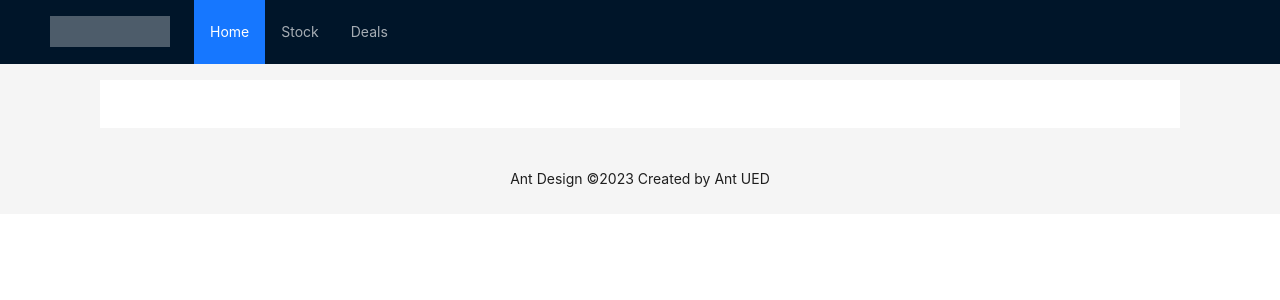
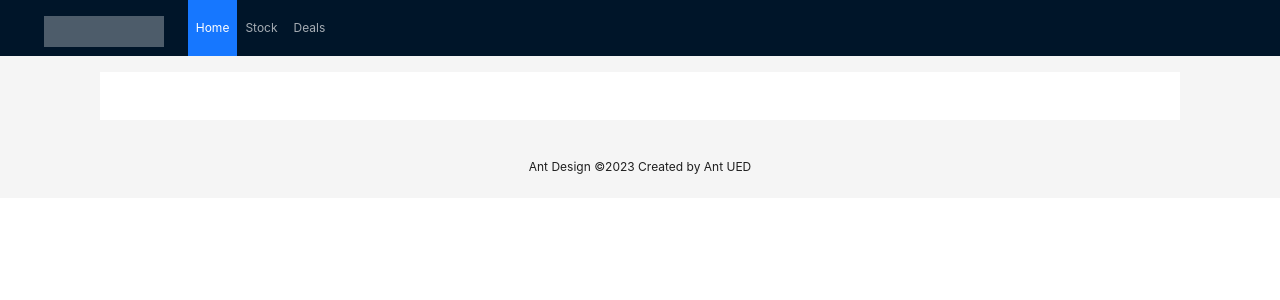
Before and after one commit to Kirill5k/fs2-ebay-app, a React (Create React App) app in the folder frontend/: page / in a window 1280 px wide. Shown: the top 300 px of the page. Built offline with nearby package versions, Linux system fonts and the light colour scheme; no server answers.

Commit message:
Configure theme

```diff
--- a/frontend/src/index.js
+++ b/frontend/src/index.js
@@ -12,15 +12,23 @@ const root = ReactDOM.createRoot(document.getElementById('root'))
 
 root.render(
     <React.StrictMode>
-      <Provider store={store}>
-        <Router>
-          <ConfigProvider theme={theme.compactAlgorithm}>
-            <AntdApp>
+      <ConfigProvider
+          componentSize="small"
+          theme={{
+            algorithm: [theme.compactAlgorithm],
+            token: {
+              fontSize: 14
+            }
+          }}
+      >
+        <AntdApp>
+          <Provider store={store}>
+            <Router>
               <App/>
-            </AntdApp>
-          </ConfigProvider>
-        </Router>
-      </Provider>
+            </Router>
+          </Provider>
+        </AntdApp>
+      </ConfigProvider>
     </React.StrictMode>
 )
 
```
